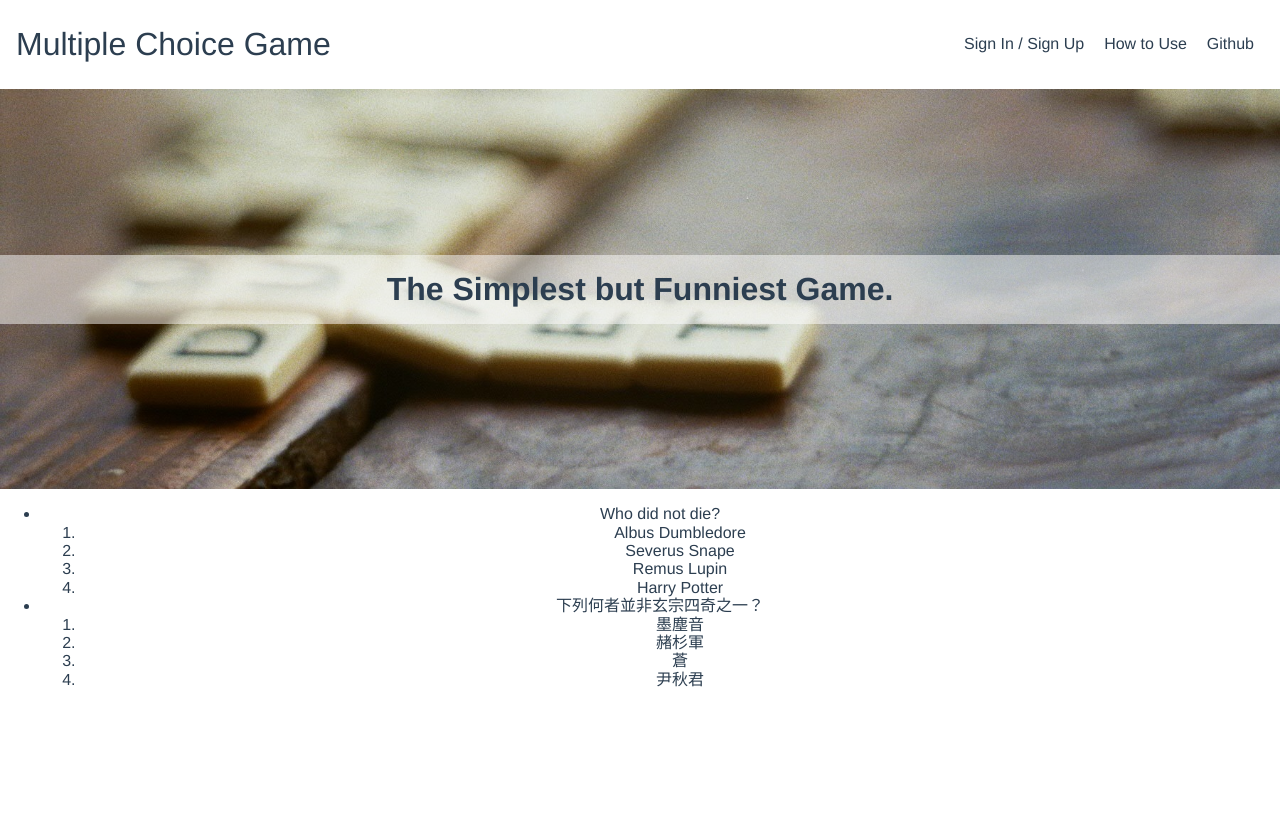
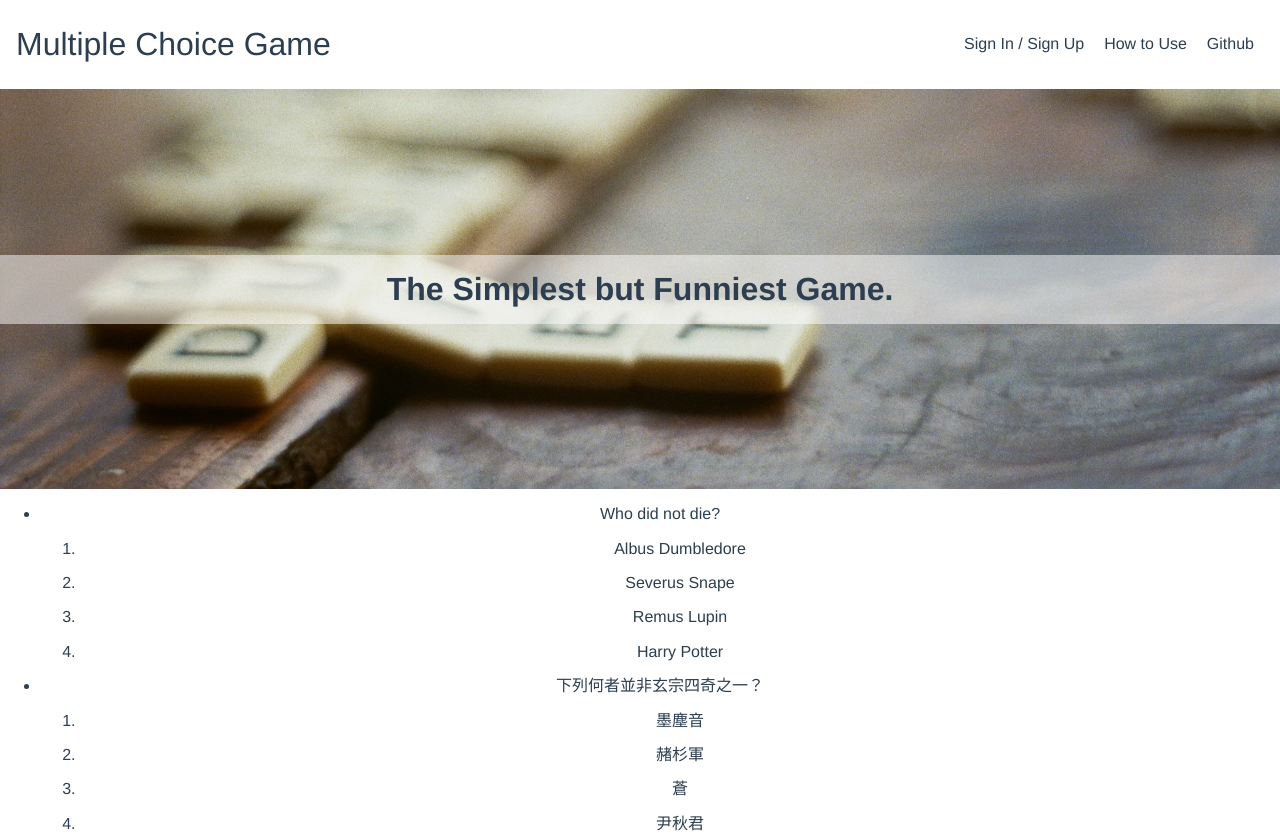
Before and after one commit to erwaiyang/multiple-choice-game-vue, a Vue app: page / in a window 1280 px wide. Before the commit the page ends 800 px from the top, so only its background shows below. Built offline with nearby package versions, Linux system fonts and the light colour scheme.

Commit message:
markdown supported

```diff
--- a/package.json
+++ b/package.json
@@ -13,6 +13,7 @@
     "lint": "eslint --ext .js,.vue src test/unit/specs test/e2e/specs"
   },
   "dependencies": {
+    "marked": "^0.3.6",
     "normalize.css": "^5.0.0",
     "vue": "^2.1.0"
   },
--- a/src/components/Samples.vue
+++ b/src/components/Samples.vue
@@ -2,10 +2,9 @@
   <section class="samples">
     <ul>
       <li v-for="q in questions">
-        {{ q.q }}
+        <div class="question" v-html="compiledMd(q.q)"></div>
         <ol>
-          <li v-for="ans in q.answers">
-            {{ ans }}
+          <li v-for="ans in q.answers" v-html="compiledMd(ans)">
           </li>
         </ol>
       </li>
@@ -14,6 +13,7 @@
 </template>
 
 <script>
+import marked from 'marked';
 import data from 'data/samples';
 
 export default {
@@ -23,6 +23,11 @@ export default {
       questions: data,
     };
   },
+  methods: {
+    compiledMd(plainText) {
+      return marked(plainText, { sanitize: true });
+    },
+  },
 };
 </script>
 
```
Also changed, not shown: 1 other file (tests, documents, lock files or other folders).
